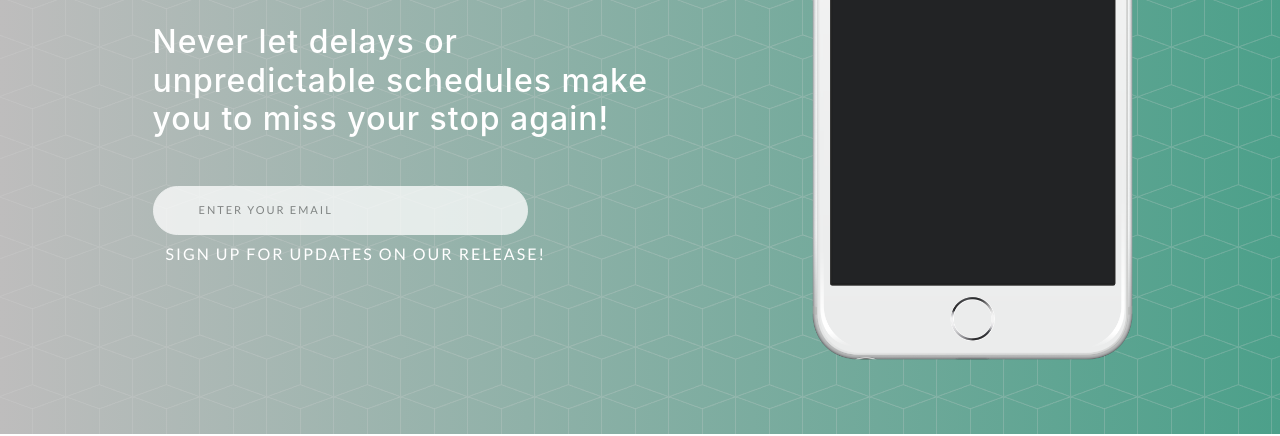
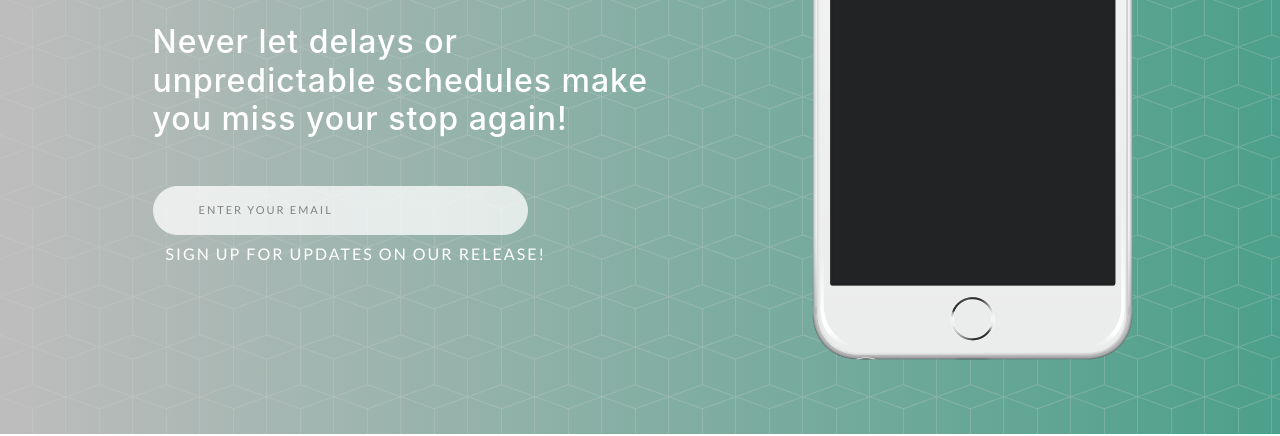
Before and after one commit to railzzz/railzzz.github.io, a website with bundled scripts: page index.html in a window 1280 px wide. Shown: the part 390-826 px from the top of the page. Built offline with nearby package versions, Linux system fonts and the light colour scheme; a web font is replaced by a local one.

Commit message:
grammer update

```diff
--- a/index.html
+++ b/index.html
@@ -69,7 +69,7 @@
         <div class="col-lg-7 my-auto">
           <div class="header-content mx-auto">
             <h1 class="mb-5">railzzz, the only location based train alarm</h1>
-            <h2 class="mb-5">Never let delays or unpredictable schedules make you to miss your stop again!</h2>
+            <h2 class="mb-5">Never let delays or unpredictable schedules make you miss your stop again!</h2>
             <!-- Begin Mailchimp Signup Form -->
             <div id="mc_embed_signup">
               <form action="https://railzzz.us7.list-manage.com/subscribe/post?u=20d1797ef99cba419b3d4aa76&amp;id=590b0ec9fc"
```
